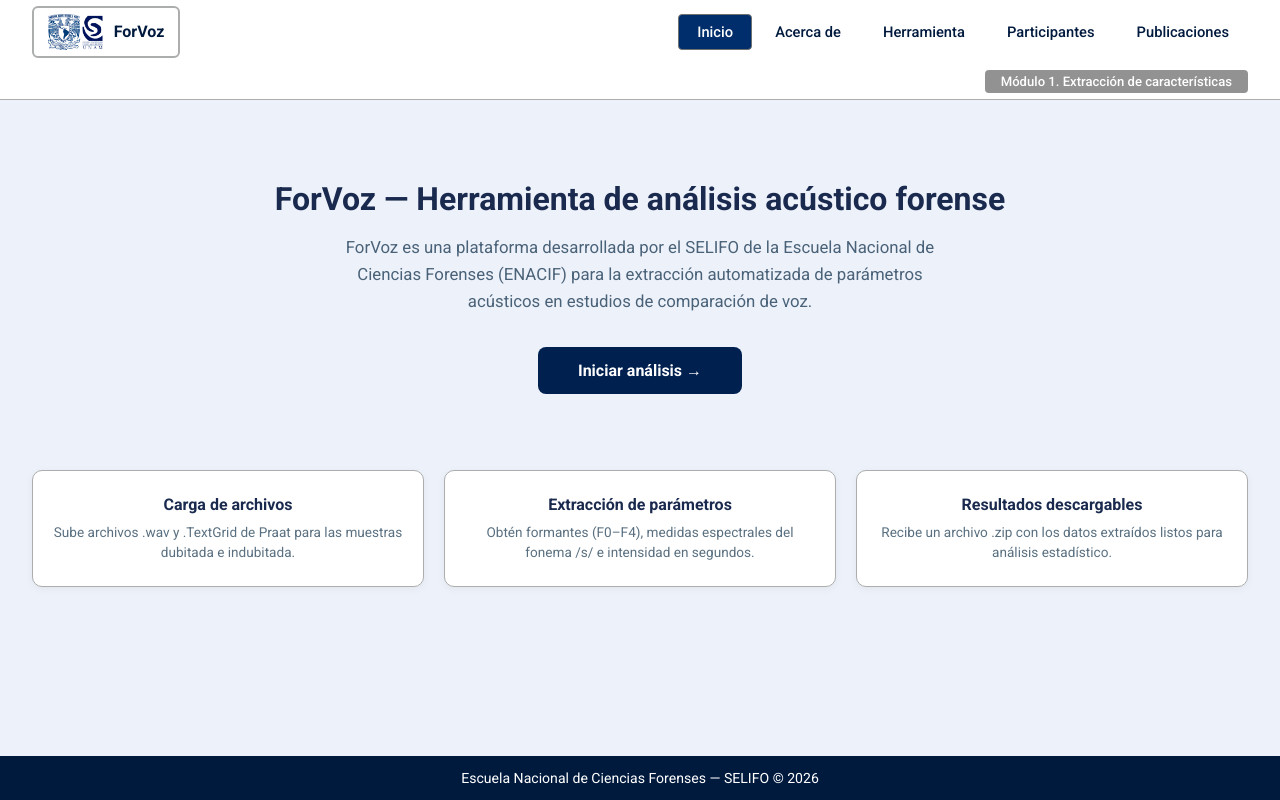
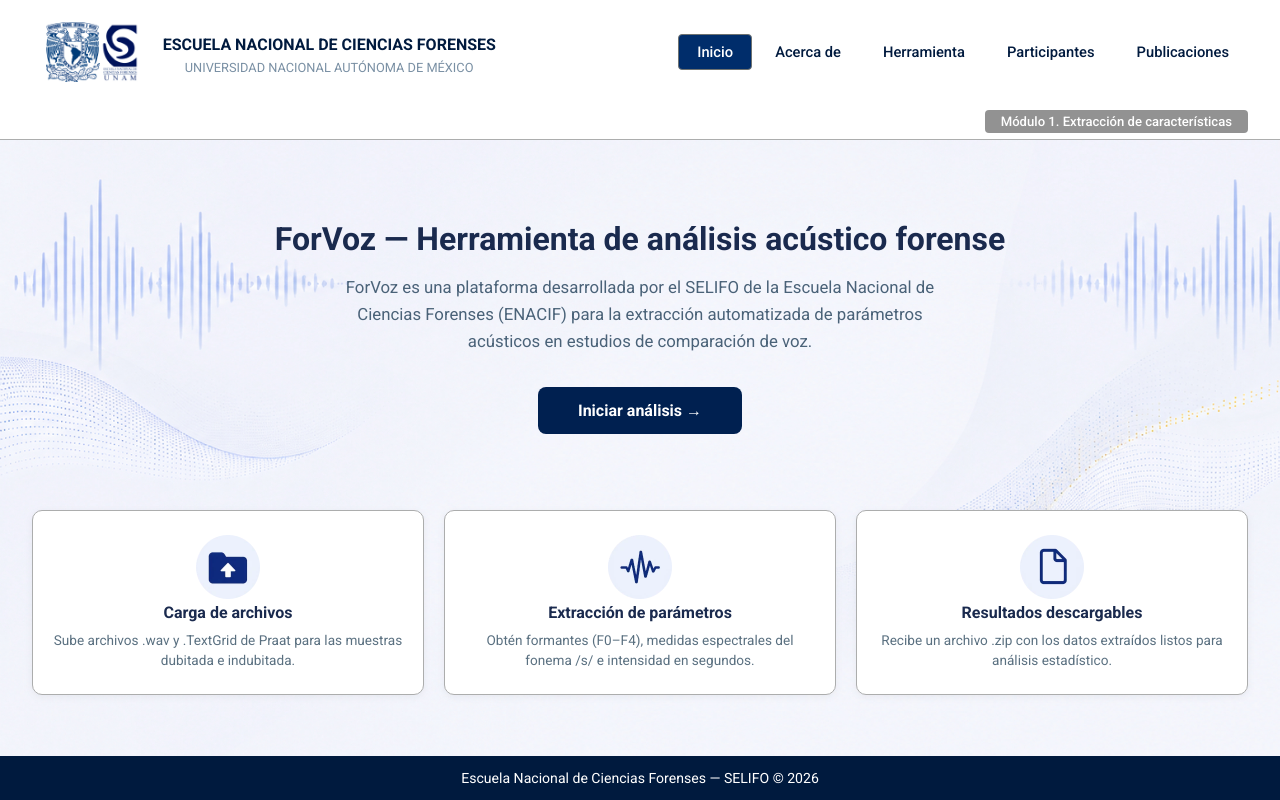
Before and after one commit to urielo96/voz_forense, a Django app: page / in a window 1280 px wide. Run offline with Django 4.2, Linux system fonts and the light colour scheme.

Commit message:
Modificar identidad visual institucional UNAM/ENACIF

```diff
--- a/extraccion/templates/base.html
+++ b/extraccion/templates/base.html
@@ -11,6 +11,8 @@
         body {
             font-family: 'Roboto', Arial, sans-serif;
             background: #edf1fa;
+            background-image: url('/static/img/background.jpg');
+            background-size: cover;
             min-height: 100vh;
             display: flex;
             flex-direction: column;
@@ -22,8 +24,8 @@
             border-bottom: 1px solid #ffffff;
             display: flex;
             align-items: center;
-            padding: 0 32px;
-            height: 64px;
+            padding: 0px 32px;
+            height: 104px;
             box-shadow: 0 2px 8px rgba(0,0,0,0.06);
         }
         .navbar-logo {
@@ -31,15 +33,22 @@
             align-items: center;
             gap: 10px;
             margin-right: 32px;
-            border: 2px solid #acadad;
             padding: 6px 14px;
             border-radius: 6px;
-            font-weight: 700;
+            font-weight: 600;
             font-size: 1rem;
             color: #001a3e;
             text-decoration: none;
         }
-        .navbar-logo img { height: 36px; display: none; }
+        .navbar-logo .sub {
+            padding: 0px;
+            align-items: center;
+            font-size: 0.8rem;
+            font-weight: 300;
+            margin-left: 36px;
+            color: #7a90a4;
+        }
+        .navbar-logo img { height: 60px; display: none; }
         .navbar-logo img.loaded { display: block; }
         .navbar-menu {
             display: flex;
@@ -182,6 +191,7 @@
         }
         .section-header.salmon { background: #c45c5c; }
         .section-header.dark { background: #002050; }
+        .section-header.neutral { background: #2b3132; }
 
         /* ── BOTONES NAVEGACIÓN ── */
         .btn-nav {
@@ -261,9 +271,12 @@
 
     <!-- NAVBAR -->
     <nav class="navbar">
-        <a class="navbar-logo" href="{% url 'frame1' %}">
+        <a class="navbar-logo" href="{% url 'inicio' %}">
             <img src="/static/img/Logos_unam_Enacif.png" alt="ENACIF" onload="this.classList.add('loaded')">
-            ForVoz
+        <div class="d-flex align-items-center">
+            <div class="navbar-logo">ESCUELA NACIONAL DE CIENCIAS FORENSES</div>
+            <div class="navbar-logo sub">UNIVERSIDAD NACIONAL AUTÓNOMA DE MÉXICO</div>
+        </div>
         </a>
         <ul class="navbar-menu">
             <li><a href="{% url 'inicio' %}" {% if request.resolver_match.url_name == 'inicio' %}class="active"{% endif %}>Inicio</a></li>
--- a/extraccion/templates/inicio.html
+++ b/extraccion/templates/inicio.html
@@ -59,6 +59,9 @@
         color: #5a7080;
         line-height: 1.5;
     }
+    .feature-card img{
+        height: 64px;
+    }
 
     @media (max-width: 700px) {
         .features { grid-template-columns: 1fr; }
@@ -70,6 +73,7 @@
 {% block content %}
 <div class="hero">
     <h2>ForVoz — Herramienta de análisis acústico forense</h2>
+
     <p>
         ForVoz es una plataforma desarrollada por el SELIFO de la Escuela Nacional de Ciencias Forenses (ENACIF)
         para la extracción automatizada de parámetros acústicos en estudios de comparación de voz.
@@ -79,14 +83,17 @@
 
 <div class="features">
     <div class="feature-card">
+        <img src="/static/img/upload_icon.webp" alt="upload_icon" onload="this.classList.add('loaded')">
         <h3>Carga de archivos</h3>
         <p>Sube archivos .wav y .TextGrid de Praat para las muestras dubitada e indubitada.</p>
     </div>
     <div class="feature-card">
+        <img src="/static/img/pulse_icon.webp" alt="pulse_icon" onload="this.classList.add('loaded')">
         <h3>Extracción de parámetros</h3>
         <p>Obtén formantes (F0–F4), medidas espectrales del fonema /s/ e intensidad en segundos.</p>
     </div>
     <div class="feature-card">
+        <img src="/static/img/document_icon.webp" alt="document_icon" onload="this.classList.add('loaded')">
         <h3>Resultados descargables</h3>
         <p>Recibe un archivo .zip con los datos extraídos listos para análisis estadístico.</p>
     </div>
```
Also changed, not shown: extraccion/templates/frame2.html (+7 -7 lines), extraccion/templates/frame3.html (+7 -3 lines), extraccion/static/img/background.jpg (added), extraccion/static/img/document_icon.webp (added), extraccion/static/img/pulse_icon.webp (added), extraccion/static/img/upload_icon.webp (added).
